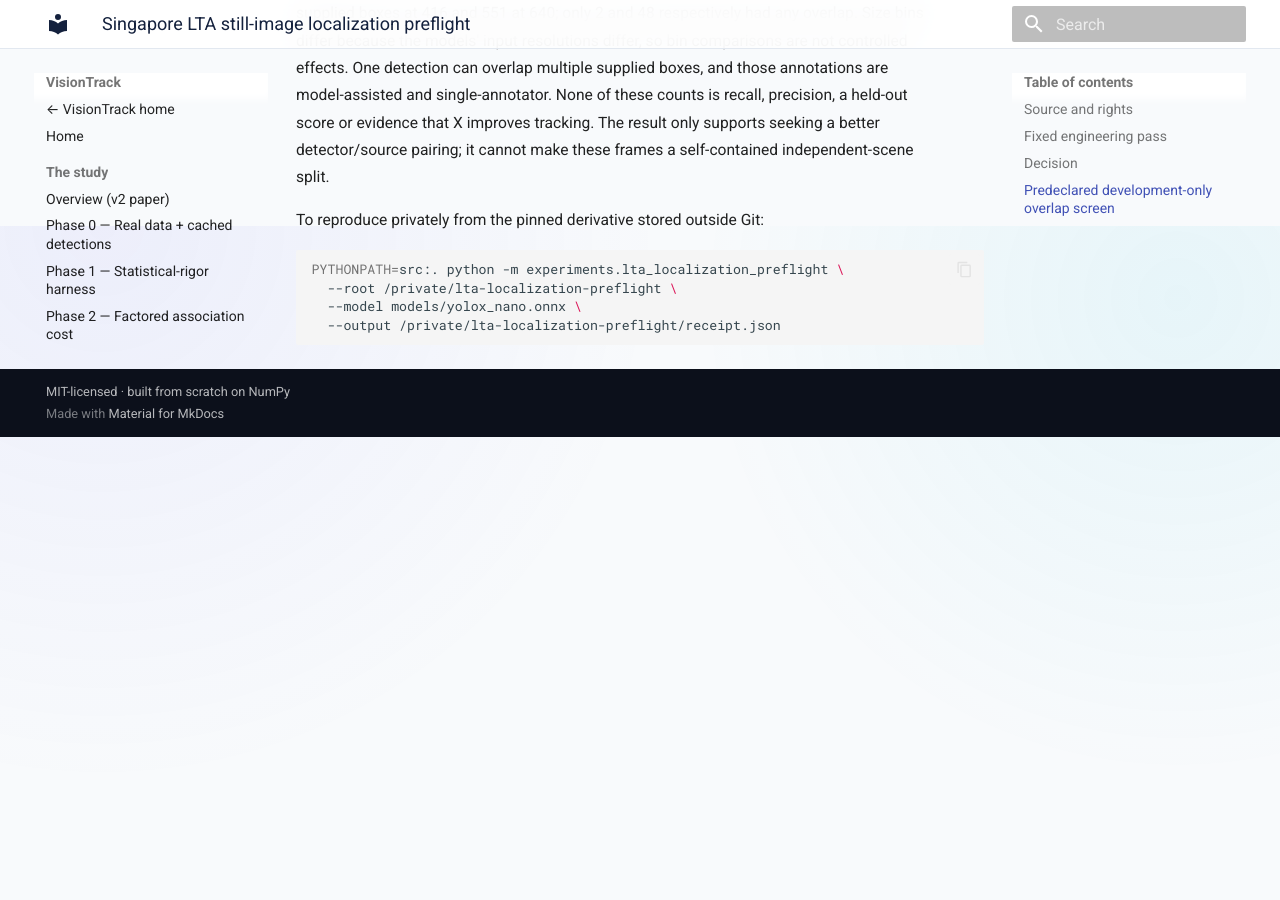
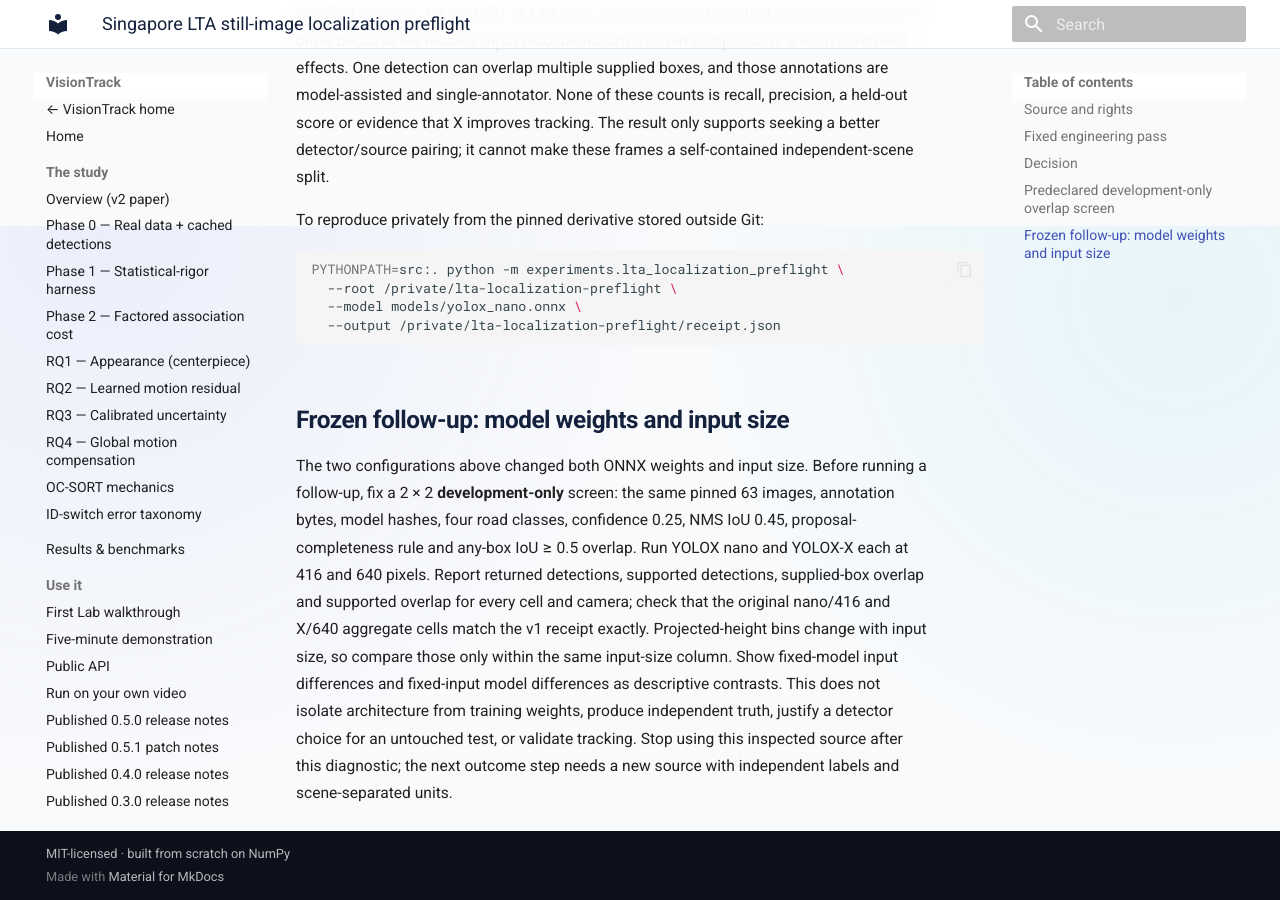
Before and after one commit to hulagerushikesh/visiontrack, an MkDocs documentation site: the page built from docs/LTA_LOCALIZATION_PREFLIGHT.md, in a window 1280 px wide and 900 px high, scrolled down 2474 px. Built offline with MkDocs 1.6.1 and Material for MkDocs 9.7.7, drawn with Linux system fonts in a browser that asks for light colours; before the commit the page ends 2911 px from its top, so only the background shows below that.

Commit message:
Predeclare LTA detector weight and input-size screen

````diff
--- a/docs/LTA_LOCALIZATION_PREFLIGHT.md
+++ b/docs/LTA_LOCALIZATION_PREFLIGHT.md
@@ -108,3 +108,20 @@
   --model models/yolox_nano.onnx \
   --output /private/lta-localization-preflight/receipt.json
 ```
+
+## Frozen follow-up: model weights and input size
+
+The two configurations above changed both ONNX weights and input size. Before
+running a follow-up, fix a 2 × 2 **development-only** screen: the same pinned
+63 images, annotation bytes, model hashes, four road classes, confidence 0.25,
+NMS IoU 0.45, proposal-completeness rule and any-box IoU ≥ 0.5 overlap. Run
+YOLOX nano and YOLOX-X each at 416 and 640 pixels. Report returned detections,
+supported detections, supplied-box overlap and supported overlap for every
+cell and camera; check that the original nano/416 and X/640 aggregate cells
+match the v1 receipt exactly. Projected-height bins change with input size, so
+compare those only within the same input-size column. Show fixed-model input
+differences and fixed-input model differences as descriptive contrasts. This
+does not isolate architecture from training weights, produce independent truth,
+justify a detector choice for an untouched test, or validate tracking. Stop
+using this inspected source after this diagnostic; the next outcome step needs
+a new source with independent labels and scene-separated units.
````
Also changed, not shown: 1 other file.
